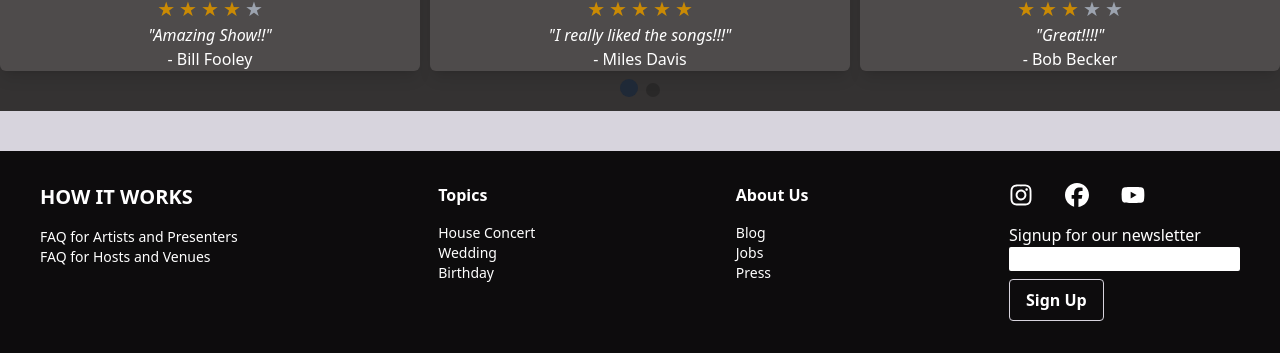
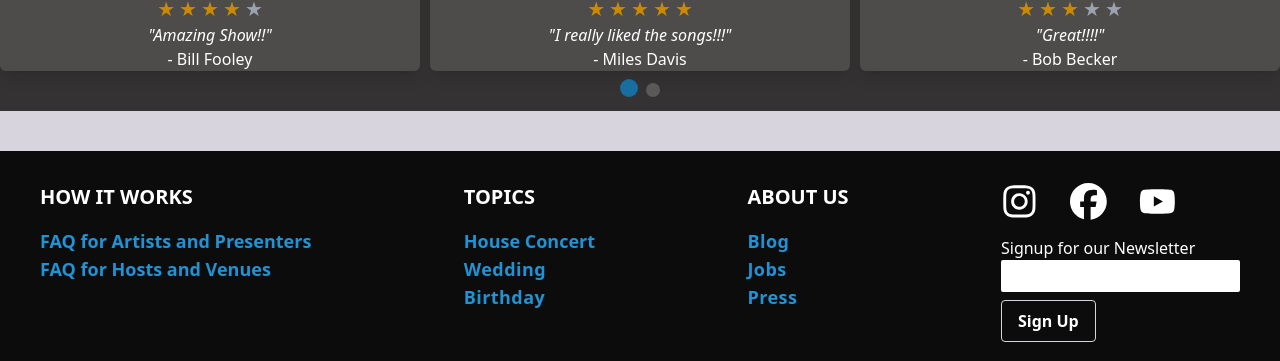
Before and after one commit to CooleyWC/event_app, a React (Vite) app in the folder client/: page / in a window 1280 px wide. Shown: the part 1625-1986 px from the top of the page. Built offline with nearby package versions, Linux system fonts and the light colour scheme; no server answers.

Commit message:
style: update footer colors

```diff
--- a/client/src/Layout.jsx
+++ b/client/src/Layout.jsx
@@ -57,7 +57,7 @@ function Layout() {
                     </div>
                 </section>
                 <div className='bg-la-gray-light w-full flex justify-center py-4'>
-                    <button onClick={handleGetStartedClick} className='tracking-wide text-xl bg-la-blue text-white font-semibold py-3 px-5 mr-2 border-solid rounded  hover:bg-warm-ox-red-med hover:text-white transition ease-in-out uppercase'>Get Started</button>
+                    <button onClick={handleGetStartedClick} className='tracking-wide text-xl bg-la-blue text-white font-semibold py-3 px-5 mr-2 border-solid rounded  hover:bg-la-blue-dark hover:text-white transition ease-in-out uppercase'>Get Started</button>
                 </div>
             </div>
             {/* review carousel */}
@@ -71,36 +71,36 @@ function Layout() {
             <footer className='bg-la-gray-dark text-white flex flex-col sm:flex-row justify-between px-10'>
                 <div className='my-8'>
                     <h5 className='font-bold text-xl uppercase mb-4'>How it works</h5>
-                    <a href='#' className='block text-sm'>FAQ for Artists and Presenters</a>
-                    <a href='#' className='block text-sm'>FAQ for Hosts and Venues</a>
+                    <a href='#' className='block text-lg font-semibold text-la-blue'>FAQ for Artists and Presenters</a>
+                    <a href='#' className='block text-lg font-semibold text-la-blue'>FAQ for Hosts and Venues</a>
                 </div>
                 <div className='my-8'>
-                    <h5 className='font-semibold mb-4'>Topics</h5>
-                    <a href='#' className='block text-sm'>House Concert</a>
-                    <a href='#' className='block text-sm'>Wedding</a>
-                    <a href='#' className='block text-sm'>Birthday</a>
+                    <h5 className='font-semibold mb-4 text-xl uppercase'>Topics</h5>
+                    <a href='#' className='block text-lg font-semibold text-la-blue'>House Concert</a>
+                    <a href='#' className='block text-lg font-semibold text-la-blue tracking-wide'>Wedding</a>
+                    <a href='#' className='block text-lg font-semibold text-la-blue tracking-wide'>Birthday</a>
                 </div>
                 <div className='my-8'>
-                    <h5 className='font-semibold mb-4'>About Us</h5>
-                    <a href='#' className='block text-sm'>Blog</a>
-                    <a href='#' className='block text-sm'>Jobs</a>
-                    <a href='#' className='block text-sm'>Press</a>
+                    <h5 className='font-semibold mb-4 text-xl uppercase'>About Us</h5>
+                    <a href='#' className='block text-lg font-semibold text-la-blue tracking-wide'>Blog</a>
+                    <a href='#' className='block text-lg font-semibold text-la-blue tracking-wide'>Jobs</a>
+                    <a href='#' className='block text-lg font-semibold text-la-blue tracking-wide'>Press</a>
                 </div>
                 <div className='my-8'>
                     <div className='flex flex-row gap-8 mb-4'>
                         <a href='#'>
-                            <FaInstagram className='text-2xl'/>
+                            <FaInstagram className='text-[2.3rem] hover:text-la-blue'/>
                         </a>
                         <a href='#'>
-                            <FaFacebook className='text-2xl'/>
+                            <FaFacebook className='text-[2.3rem] hover:text-la-blue'/>
                         </a>
                         <a href='#'>
-                            <FaYoutube className='text-2xl'/>
+                            <FaYoutube className='text-[2.3rem] hover:text-la-blue'/>
                         </a>
                     </div>
                     <div>
-                        <label className='mb-2'>Signup for our newsletter</label>
-                        <input className='block text-black mb-2 rounded-sm'/>
+                        <label className='mb-2'>Signup for our Newsletter</label>
+                        <input className='block text-black mb-2 p-1 rounded-sm'/>
                         <button type='submit' onClick={handleNewsletterAdd} className='bg-transparent text-white font-bold py-2 px-4 mr-2 border-solid rounded border-ivory border hover:bg-la-blue hover:text-white transition ease-in-out'>Sign Up</button>
                     </div>
 
--- a/client/src/components/cards/EventCard.jsx
+++ b/client/src/components/cards/EventCard.jsx
@@ -30,7 +30,7 @@ function EventCard({eventID, eventName, startTime, endTime, description, image,
     }
 
     return (
-        <div className='dark:bg-cso-gray-med dark:text-white max-w-sm rounded mx-2 my-2 flex flex-col'>
+        <div className='dark:bg-la-gray-med dark:text-white max-w-sm rounded mx-2 my-2 flex flex-col'>
             <div>
                 <img src={image} className='h-[200px] w-full object-cover'/>
             </div>
--- a/client/src/ui/Main.jsx
+++ b/client/src/ui/Main.jsx
@@ -2,7 +2,7 @@ import React from 'react';
 
 function Main({children}) {
     return (
-        <div className='text-gray-500 bg-gray-100 dark:bg-cso-gray-dark mt-16 pt-16 min-h-screen sm:ml-[16rem]'>
+        <div className='text-gray-500 bg-gray-100 dark:bg-la-gray mt-16 pt-16 min-h-screen sm:ml-[16rem]'>
             {children}
         </div>
     );
--- a/client/src/ui/Swiper/Carousel.css
+++ b/client/src/ui/Swiper/Carousel.css
@@ -25,10 +25,11 @@
 .swiper-pagination-bullet {
     width: 14px;
     height: 14px;
+    background-color: hsl(355, 2%, 98%);
 }
 
 .swiper-pagination-bullet-active {
     width: 18px;
     height: 18px;
-    background-color: hsl(215, 28%, 17%);
+    background-color: hsl(202, 74%, 36%);
 }
```
